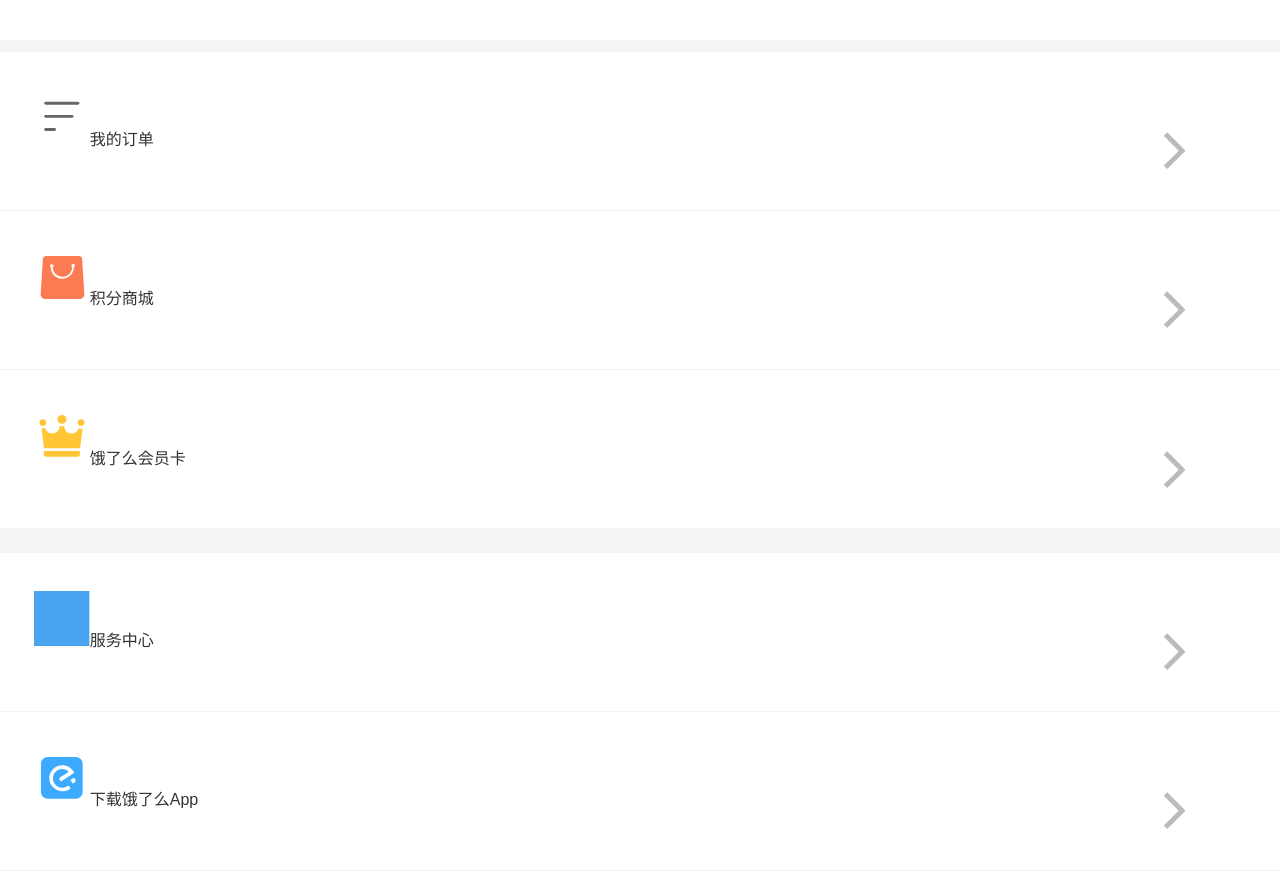
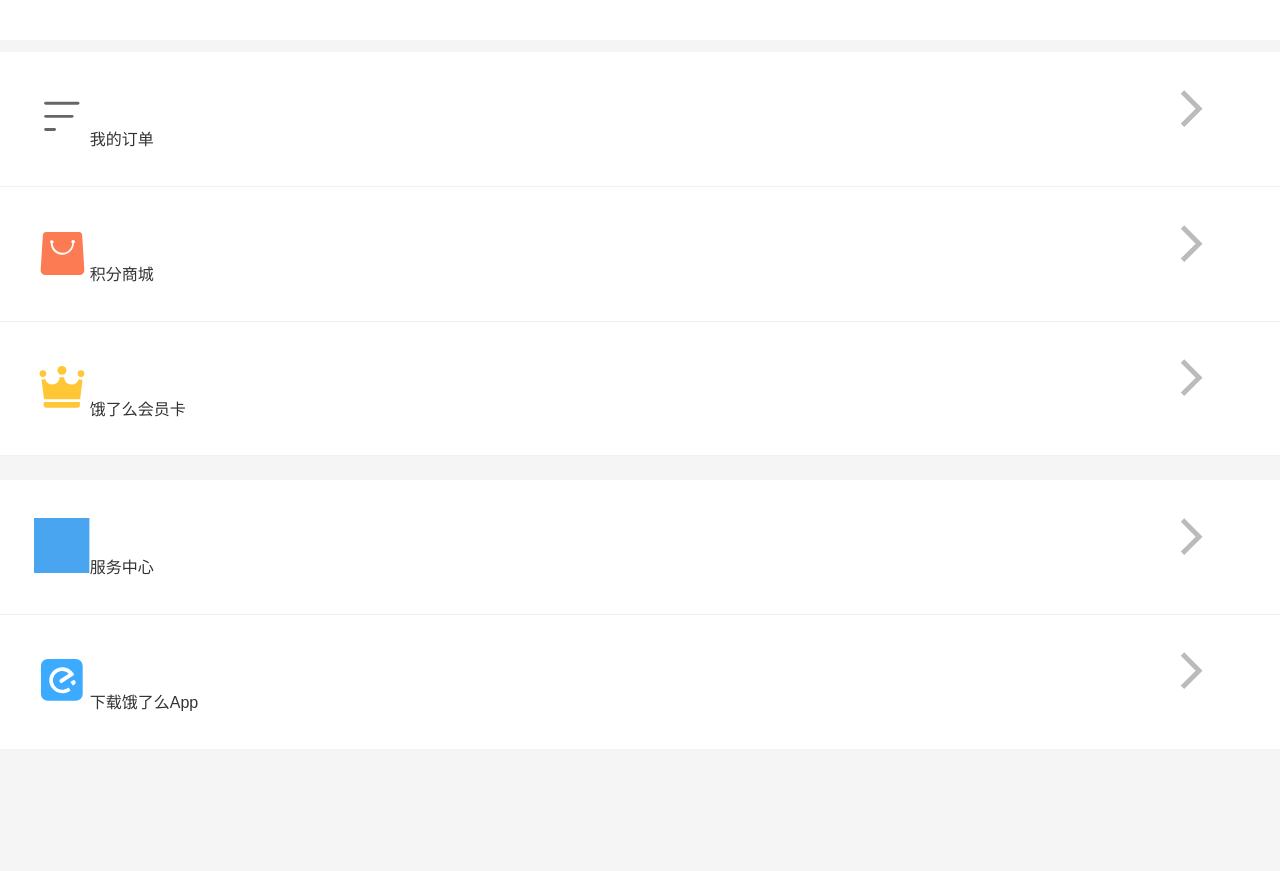
Before and after one commit to lmycoco7/lmycoco7.github.io, a Vue app in the folder ele/ele/: page /#/profile in a window 1280 px wide. Shown: the part 760-1631 px from the top of the page. After the commit the page ends 1510 px from the top, so only its background shows below. Built offline with nearby package versions, Linux system fonts and the light colour scheme.

Commit message:
去去去

```diff
--- a/ele/ele/src/components/Profile.vue
+++ b/ele/ele/src/components/Profile.vue
@@ -121,8 +121,7 @@
             </svg>
           </use>
         </svg>
-        <div class="myOrderA_div">
-          <span>我的订单</span>
+          <span class="myOrderA_div">我的订单</span>
           <span  class="myorderA-divsvg">
             <svg  fill="#bbb">
               <use
@@ -132,7 +131,6 @@
               ></use>
             </svg>
           </span>
-        </div>
       </router-link>
       <router-link to="/integralmall" class="myOrderB">
         <svg  fill="#fc7b53">
@@ -144,8 +142,7 @@
             </svg>
           </use>
         </svg>
-        <div class="myOrderB_div">
-          <span>积分商城</span>
+          <span  class="myOrderB_div">积分商城</span>
           <span  class="myorderA-divsvg">
             <svg  fill="#bbb">
               <use
@@ -155,7 +152,7 @@
               ></use>
             </svg>
           </span>
-        </div>
+
       </router-link>
       <router-link to="/member" class="myOrderC">
         <svg  fill="#ffc636">
@@ -173,8 +170,7 @@
           </use>
         </svg>
 
-        <div class="myOrderC_div">
-          <span>饿了么会员卡</span>
+          <span class="myOrderC_div">饿了么会员卡</span>
           <span  class="myorderA-divsvg">
             <svg  fill="#bbb">
               <use
@@ -184,7 +180,6 @@
               ></use>
             </svg>
           </span>
-        </div>
       </router-link>
     </div>
 
@@ -211,8 +206,7 @@
             </svg>
           </use>
         </svg>
-        <div class="myOrder1_div">
-          <span>服务中心</span>
+          <span class="myOrder1_div">服务中心</span>
           <span  class="myorderA-divsvg">
             <svg  fill="#bbb">
               <use
@@ -222,7 +216,6 @@
               ></use>
             </svg>
           </span>
-        </div>
       </router-link>
       <router-link to="/download" class="myOrder2">
         <svg  fill="#3cabff">
@@ -234,8 +227,7 @@
             </svg>
           </use>
         </svg>
-        <div class="myOrder2_div">
-          <span>下载饿了么App</span>
+          <span class="myOrder2_div">下载饿了么App</span>
           <span  class="myorderA-divsvg">
             <svg  fill="#bbb">
               <use
@@ -245,7 +237,6 @@
               ></use>
             </svg>
           </span>
-        </div>
       </router-link>
     </div>
   </div>
@@ -436,7 +427,6 @@
 .myOrder2_div {
   display: inline-block;
   color: #333;
-  width: 94%;
 }
 .myorderA-divsvg,
 .myorderB-divsvg,
```
